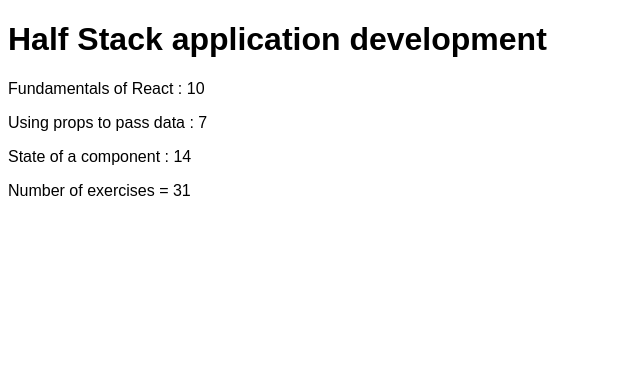
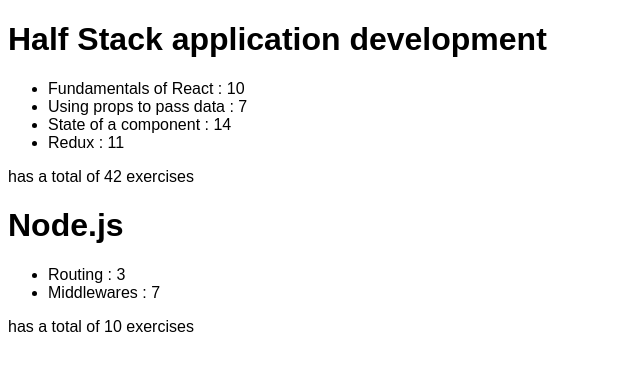
Before and after one commit to that-ambuj/FullStackOpen, a React (Create React App) app in the folder Part-1/courseinfo/: page / in a window 1280 px wide. Shown: the top 370 px of the page, without its empty margins (0-640 px from the left). Built offline with nearby package versions, Linux system fonts and the light colour scheme; a web font is replaced by a local one.

Commit message:
"Exercise 2.1 -2.5"

```diff
--- a/Part-1/courseinfo/src/App.js
+++ b/Part-1/courseinfo/src/App.js
@@ -1,67 +1,53 @@
-const course = 'Half Stack application development'
-const part1 = 'Fundamentals of React'
-const exercises1 = 10
-const part2 = 'Using props to pass data'
-const exercises2 = 7
-const part3 = 'State of a component'
-const exercises3 = 14
+import Course from './components/Course'
 
-
-
-
-const Header = (props) => {
-  return (
-    <><h1>{props.course}</h1></>
-  )
-}
-
-const Part = (props) => {
-  return (
-    <><p>{props.part} : {props.exercise} </p></>
-  )
-}
-
-const Content = (props) => {
-  console.log(props)
-  return (
-    <div>
-      <p>{props.part} : {props.exercises}</p>
-    </div>
-  )
-}
-
-const Total = () => {
-  return (
-    <><p>Number of exercises = {exercises1 + exercises2 + exercises3}</p></>
-  )
-}
-
-function App() {
-  const course = 'Half Stack application development'
-  const parts = [
+const App = () => {
+  const courses = [
     {
-      part : 'Fundamentals of React',
-      exercises : 10
+      name: 'Half Stack application development',
+      id: 1,
+      parts: [
+        {
+          name: 'Fundamentals of React',
+          exercises: 10,
+          id: 1
+        },
+        {
+          name: 'Using props to pass data',
+          exercises: 7,
+          id: 2
+        },
+        {
+          name: 'State of a component',
+          exercises: 14,
+          id: 3
+        },
+        {
+          name: 'Redux',
+          exercises: 11,
+          id: 4
+        }
+      ]
     },
     {
-      part : 'Using props to pass data',
-      exercises : 7
-    },
-    {
-      part : 'State of a component',
-      exercises : 14
+      name: 'Node.js',
+      id: 2,
+      parts: [
+        {
+          name: 'Routing',
+          exercises: 3,
+          id: 1
+        },
+        {
+          name: 'Middlewares',
+          exercises: 7,
+          id: 2
+        }
+      ]
     }
   ]
 
-  return (
-    <>
-      <Header course={course} />
-      <Content part={parts[0].part} exercises={parts[0].exercises}/>
-      <Content part={parts[1].part} exercises={parts[1].exercises}/>
-      <Content part={parts[2].part} exercises={parts[2].exercises}/>
-      <Total />
-    </>
-  );
+  return courses.map(course => (<Course course={course} key={course.id} />))
+
 }
 
 export default App;
--- /dev/null
+++ b/Part-1/courseinfo/src/components/Course.js
@@ -0,0 +1,36 @@
+import React from 'react'
+
+const Header = ({ text }) => {
+    return (
+        <><h1>{text}</h1></>
+    )
+}
+
+const Part = ({ name, exercises }) => (
+    <li> {name} : {exercises} </li>
+)
+
+const Total = ({ arrayOfObjects }) => {
+    const total = arrayOfObjects.map(obj => obj.exercises).reduce((a, b) => (a + b))
+
+    return (
+        <div>has a total of {total} exercises</div>
+    )
+}
+
+
+const Course = ({ course }) => {
+    const { name, parts } = course;
+
+    return (<>
+        <Header text={name} />
+        <ul>
+            {parts.map(part => (<Part {...part} key={part.id} />))}
+        </ul>
+        <Total arrayOfObjects={parts} />
+    </>
+    )
+}
+
+
+export default Course
```
